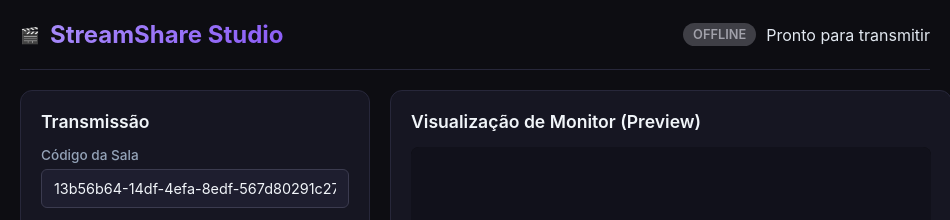
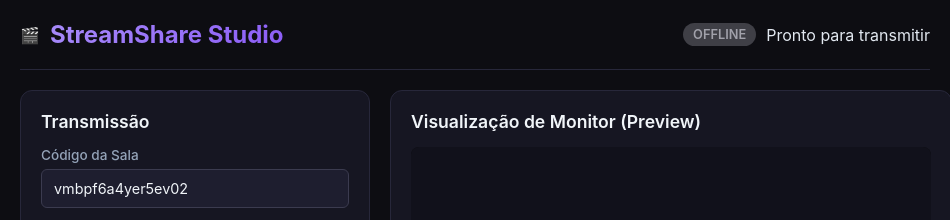
Before and after one commit to walter-souza/quick-cast, an Electron app: page desktop-app/index.html in a window 950 px wide. Shown: the top 220 px of the page. Drawn offline with Linux system fonts and the light colour scheme.

Commit message:
fix: update CSP to allow unpkg source maps and switch room code suggestion to secure alphanumeric IDs

```diff
--- a/desktop-app/index.html
+++ b/desktop-app/index.html
@@ -3,7 +3,7 @@
 <head>
     <meta charset="UTF-8">
     <meta name="viewport" content="width=device-width, initial-scale=1.0">
-    <meta http-equiv="Content-Security-Policy" content="default-src 'self'; script-src 'self' https://unpkg.com; style-src 'self' 'unsafe-inline' https://fonts.googleapis.com; font-src 'self' https://fonts.gstatic.com; connect-src 'self' wss://*.peerjs.com https://*.peerjs.com wss://peerjs.com https://peerjs.com stun:* turn:*; media-src 'self' blob:; img-src 'self' data:;">
+    <meta http-equiv="Content-Security-Policy" content="default-src 'self'; script-src 'self' https://unpkg.com; style-src 'self' 'unsafe-inline' https://fonts.googleapis.com; font-src 'self' https://fonts.gstatic.com; connect-src 'self' wss://*.peerjs.com https://*.peerjs.com wss://peerjs.com https://peerjs.com stun:* turn:* https://unpkg.com; media-src 'self' blob:; img-src 'self' data:;">
     <title>StreamShare Desktop - OBS Studio Edition</title>
     <link rel="stylesheet" href="style.css">
     <!-- PeerJS CDN -->
--- a/desktop-app/renderer.js
+++ b/desktop-app/renderer.js
@@ -17,6 +17,14 @@ function escapeHTML(str) {
             '"': '&quot;'
         }[tag] || tag)
     );
+}
+
+// Função para gerar ID de sala seguro e puramente alfanumérico (compatibilidade máxima com sinalização)
+function generateSecureRoomId() {
+    const chars = 'abcdefghijklmnopqrstuvwxyz0123456789';
+    const array = new Uint8Array(16);
+    crypto.getRandomValues(array);
+    return Array.from(array, b => chars[b % chars.length]).join('');
 }
 
 // --- ESTADO DO STUDIO (SCENES E SOURCES) ---
@@ -1058,7 +1066,7 @@ btnCopy.addEventListener('click', () => {
 
 // --- INICIALIZAÇÃO DO STUDIO ---
 window.addEventListener('DOMContentLoaded', () => {
-    roomInput.value = crypto.randomUUID();
+    roomInput.value = generateSecureRoomId();
 
     const profile = getSelectedQualityProfile();
     bitrateValueSpan.textContent = `${profile.bitrate} Kbps`;
```
Also changed, not shown: app.js (+9 -1 lines), index.html (+1 -1 lines).
